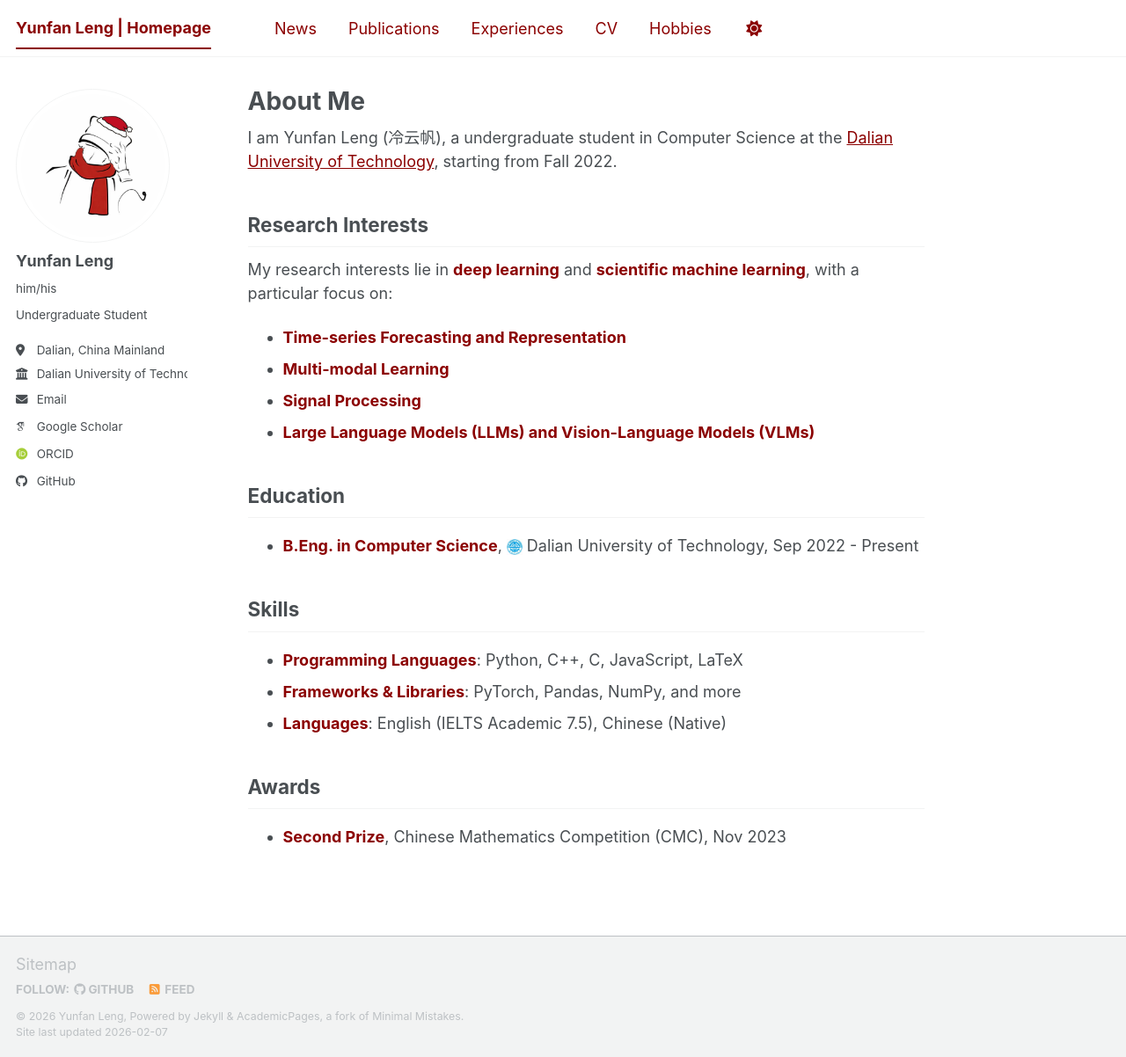
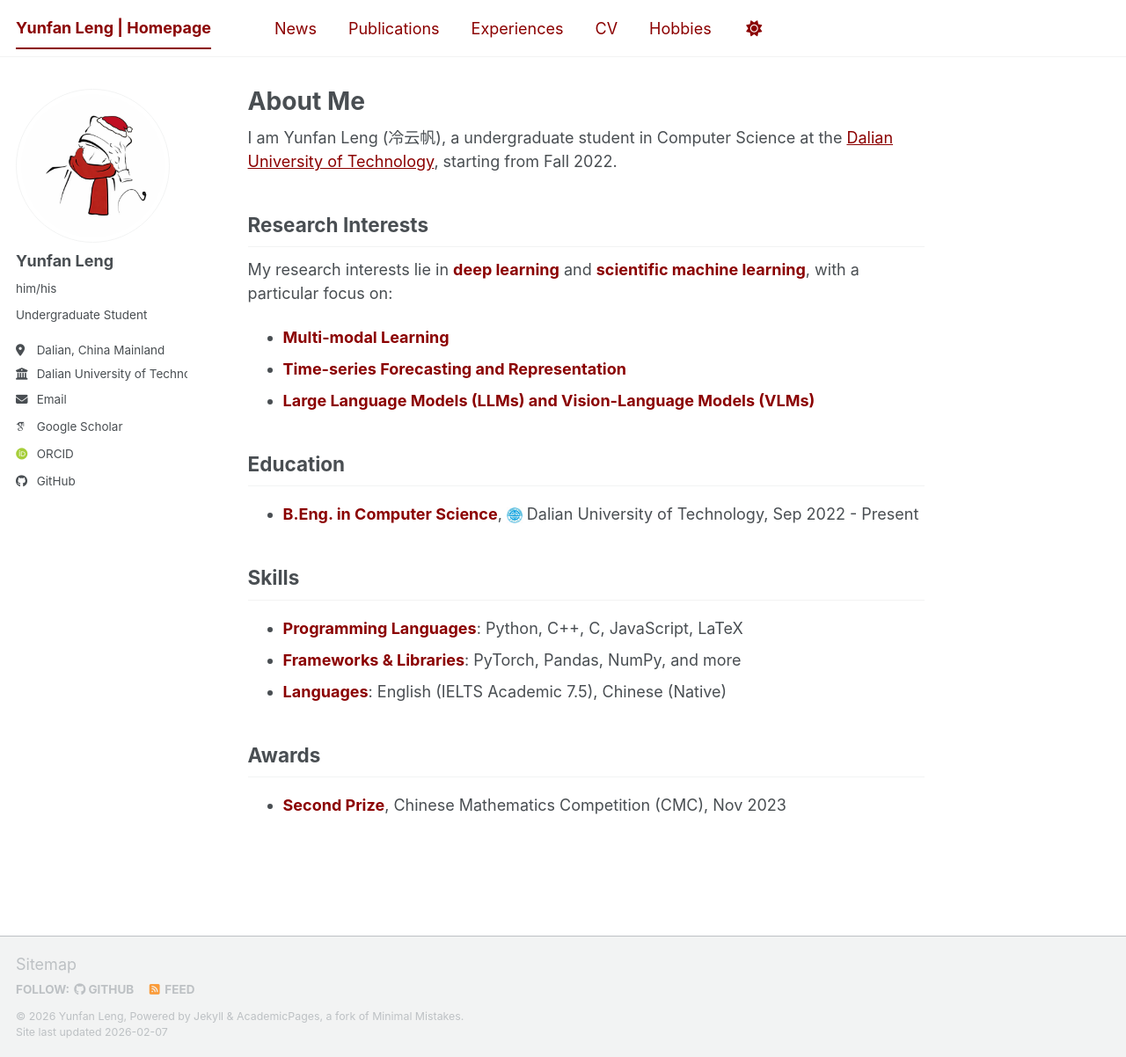
Before and after one commit to WENJIN6666/wenjin6666.github.io, a Jekyll site: the page built from _pages/about.md, in a window 1280 px wide and 1202 px high. Shown: the whole window at 88% size. Built offline with Jekyll 4.4.1, drawn with Linux system fonts in a browser that asks for light colours; some web fonts are replaced; a script bundle is joined from its source files by our own code; library files that are not in the unit come from our copies.

Commit message:
Reorder research interests: Multi-modal Learning first

```diff
--- a/_pages/about.md
+++ b/_pages/about.md
@@ -13,9 +13,8 @@
 
 My research interests lie in <strong style="color: #8B0000;">deep learning</strong> and <strong style="color: #8B0000;">scientific machine learning</strong>, with a particular focus on:
 
+- <strong style="color: #8B0000;">Multi-modal Learning</strong>
 - <strong style="color: #8B0000;">Time-series Forecasting and Representation</strong>
-- <strong style="color: #8B0000;">Multi-modal Learning</strong>
-- <strong style="color: #8B0000;">Signal Processing</strong>
 - <strong style="color: #8B0000;">Large Language Models (LLMs) and Vision-Language Models (VLMs)</strong>
 
 ## Education
```
